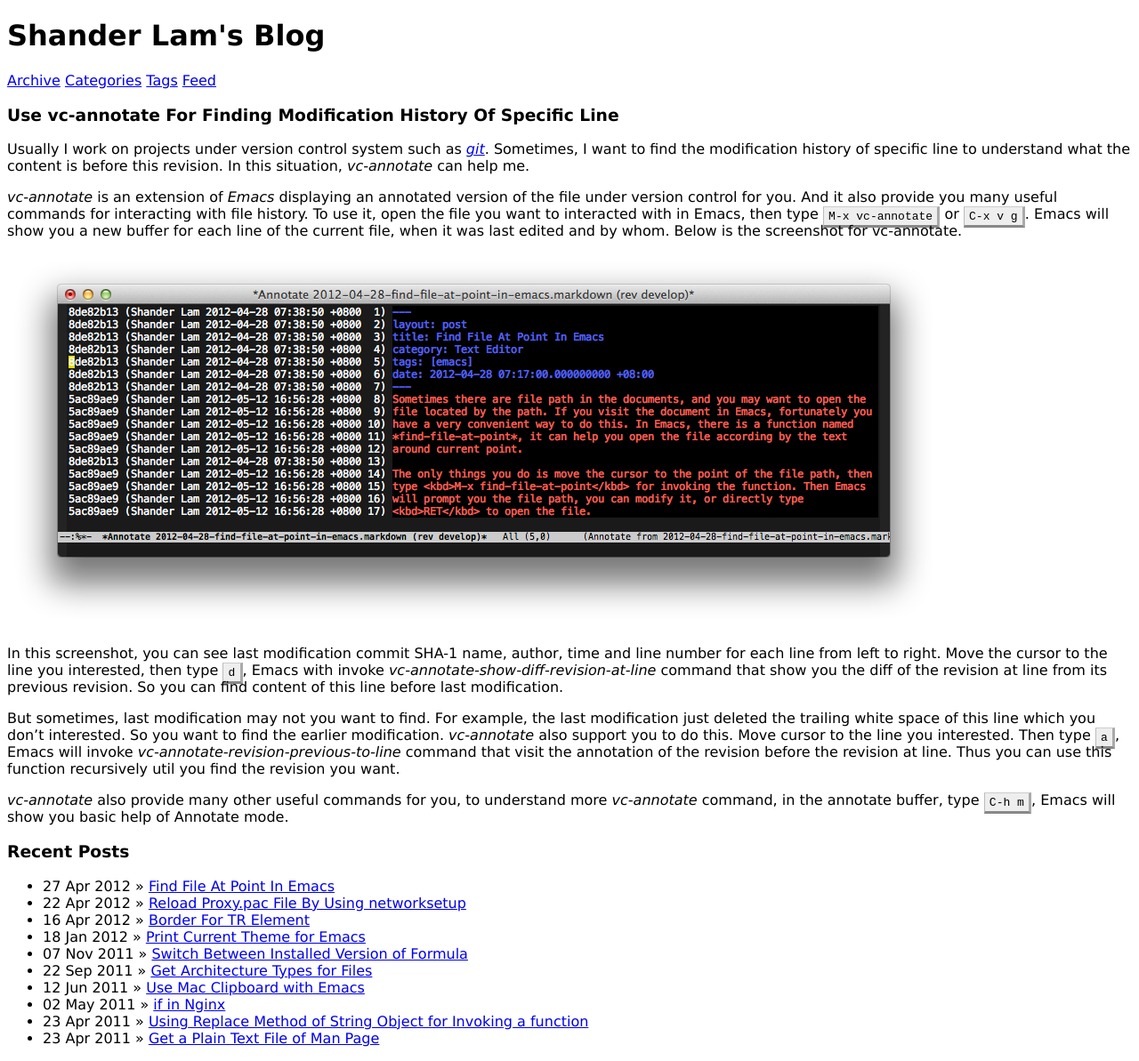
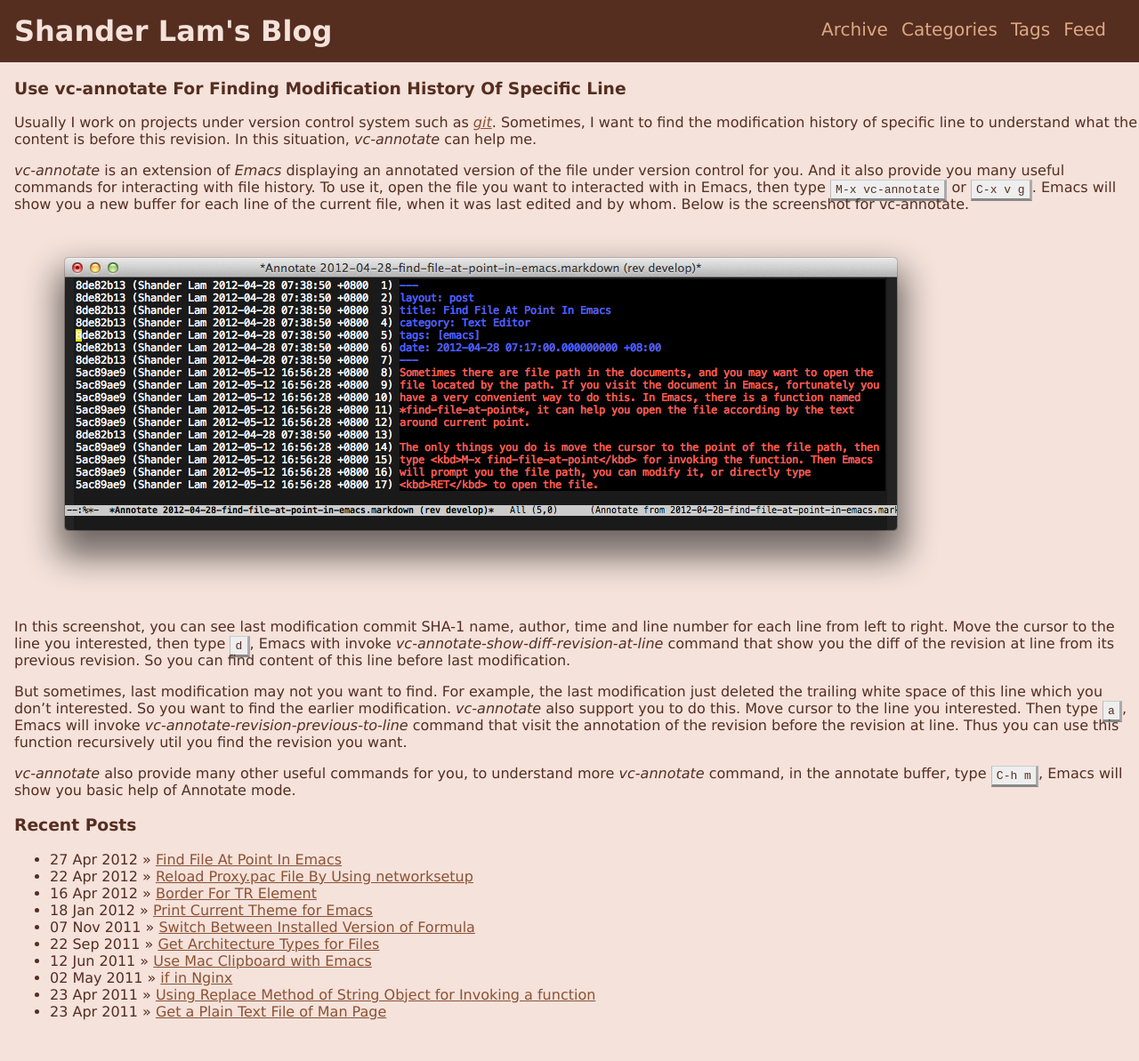
Before and after one commit to shanderlam/shanderlam.github.io, a Jekyll site: the page built from index.html, in a window 1280 px wide. Shown: the whole page at 89% size. Built offline with Jekyll 4.4.1, drawn with Linux system fonts in a browser that asks for light colours; after the commit the page ends 1163 px from its top, so only the background shows below that.

Commit message:
Add color schemer.

```diff
--- a/css/style.css
+++ b/css/style.css
@@ -1,12 +1,82 @@
 html {
     font-family: verdana;
+    color: #552E20;
+    background-color: #F4E2DB;
+}
+
+body {
+    margin: 0;
+}
+
+h1 a, h2 a, h3 a, h4 a, h5 a, h6 a, nav a {
+    text-decoration: none;
+}
+
+h1 a, h2 a, h3 a, h4 a, h5 a, h6 a,
+h1 a:hover, h2 a:hover, h3 a:hover, h4 a:hover, h5 a:hover, h6 a:hover {
+    color: #552E20;
+}
+
+header {
+    padding: 1em 0;
+    background-color: #552E20;
+    position: relative;
+}
+
+header h1, header h2, header a, header h2 a:hover {
+    color: #F4E2DB;
+    margin: 0;
+    display: inline-block;
+}
+
+header nav a {
+    color: #DCA882;
+}
+
+header nav a:hover {
+    color: #F4E2DB;
+}
+
+header nav {
+    float: right;
+    margin-right: 2em;
+}
+
+header nav a {
+    font-size: 1.25em;
+    padding: 0.25em;
+}
+
+body>header, body>article, body>section {
+    padding-left: 1em;
+}
+
+a {
+    color: #8D5233;
+}
+
+a {
+    -webkit-transition-property: color;
+    -webkit-transition-duration: 0.15s;
+    -webkit-transition-timing-function: ease-out;
+
+    -moz-transition-property: color;
+    -moz-transition-duration: 0.15s;
+    -moz-transition-timing-function: ease-out;
+
+    -o-transition-property: color;
+    -o-transition-duration: 0.15s;
+    -o-transition-timing-function: ease-out;
+
+    transition-property: color;
+    transition-duration: 0.15s;
+    transition-timing-function: ease-out;
 }
 
 kbd {
     padding: 0.2em 0.4em;
     white-space: nowrap;
-    color: black;
-    background: #EEE;
+    background-color: #EEE;
     border-width: 0.1em 0.3em 0.3em 0.1em;
     border-style: solid;
     border-color: #CCC #AAA #888 #BBB;
```
